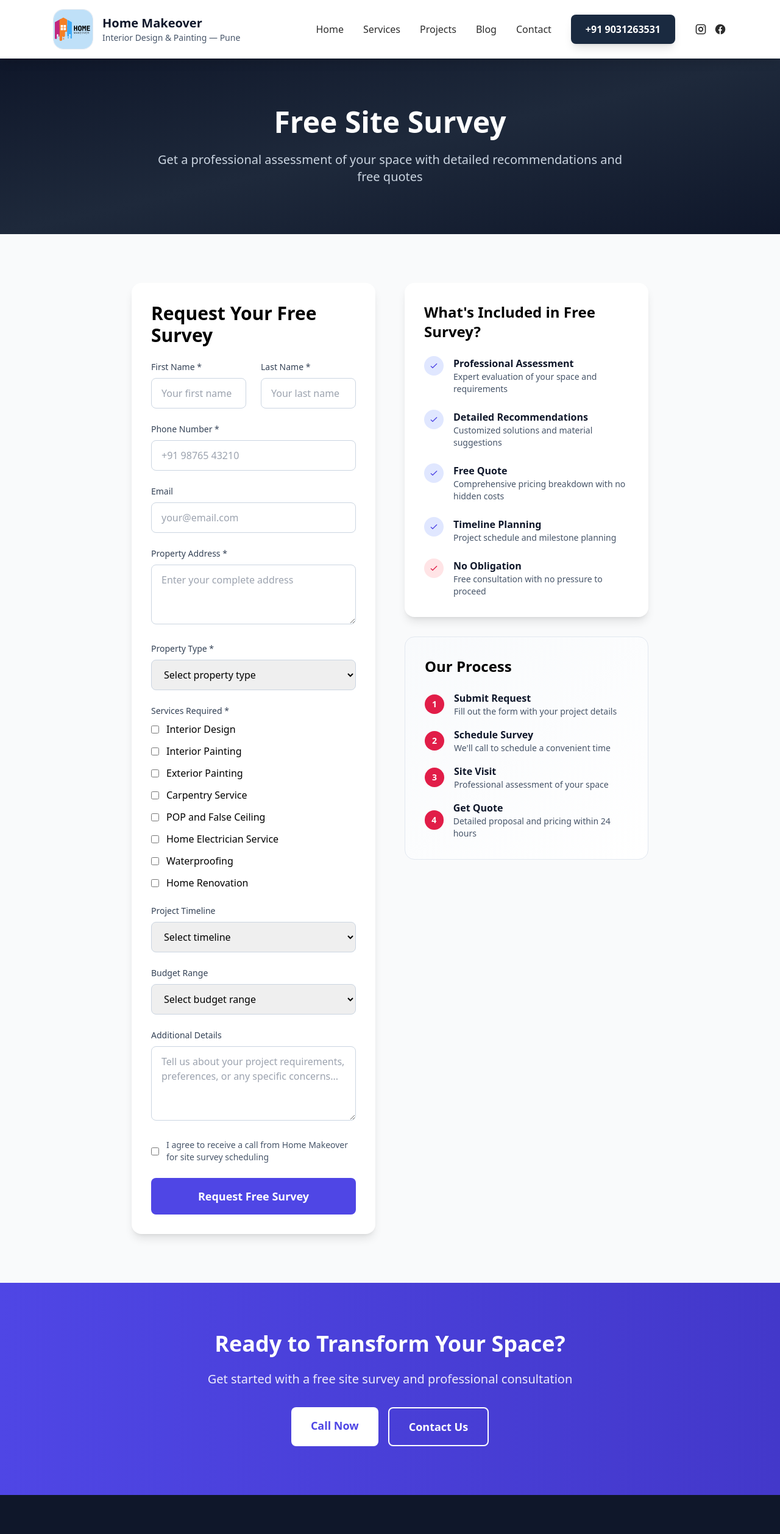
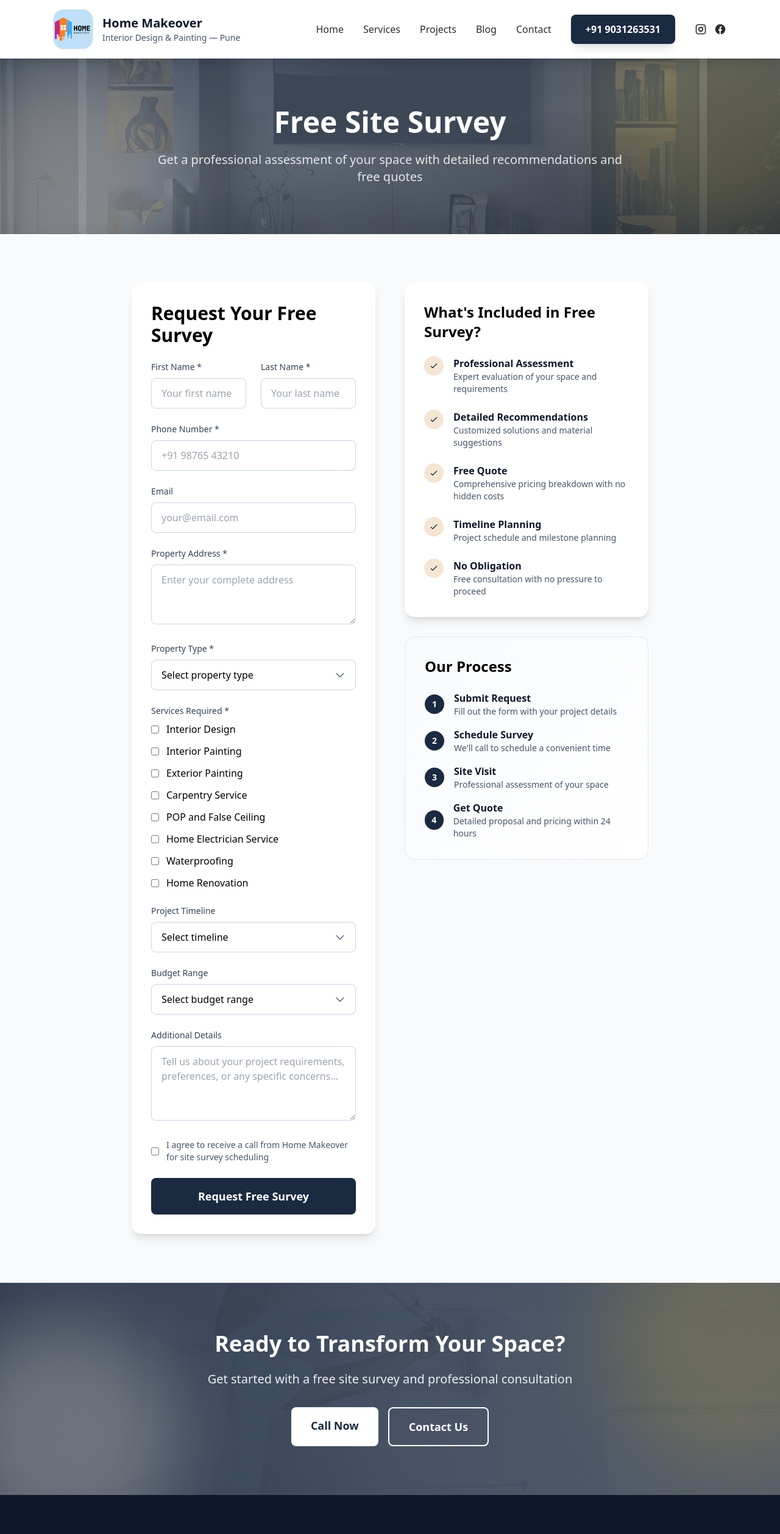
Before and after one commit to rizwan-dev/homemakeover, a Next.js app: page /survey in a window 1280 px wide. Shown: the top 2516 px of the page at 61% size. Built offline with nearby package versions, Linux system fonts and the light colour scheme.

Commit message:
Fixed design of survey page

```diff
--- a/pages/survey.js
+++ b/pages/survey.js
@@ -84,10 +84,18 @@ export default function Survey() {
 
       <main className="min-h-screen bg-gray-50">
         {/* Hero Section */}
-        <section className="bg-gradient-to-br from-slate-900 via-slate-800 to-slate-900 text-white py-20">
-          <div className="max-w-6xl mx-auto px-6 text-center">
+        <section className="relative text-white overflow-hidden py-20">
+          <img
+            src="/images/project/05-wagholi-interior-wall-painting-main.webp"
+            alt="Survey header background"
+            className="absolute inset-0 w-full h-full object-cover opacity-50"
+          />
+          <div className="absolute inset-0 bg-gradient-to-br from-primary/75 via-primary/65 to-primary-dark/80" />
+          <div className="absolute -top-24 -right-24 w-96 h-96 bg-accent rounded-full blur-3xl opacity-20" />
+          <div className="absolute -bottom-24 -left-24 w-96 h-96 bg-secondary rounded-full blur-3xl opacity-30" />
+          <div className="relative max-w-6xl mx-auto px-6 text-center">
             <h1 className="text-5xl font-bold mb-6">Free Site Survey</h1>
-            <p className="text-xl text-slate-300 max-w-3xl mx-auto">
+            <p className="text-xl text-white/85 max-w-3xl mx-auto">
               Get a professional assessment of your space with detailed recommendations and free quotes
             </p>
           </div>
@@ -115,7 +123,7 @@ export default function Survey() {
                         value={formData.firstName}
                         onChange={handleChange}
                         required
-                        className="w-full px-4 py-3 border border-slate-300 rounded-lg focus:ring-2 focus:ring-indigo-500 focus:border-transparent"
+                        className="w-full px-4 py-3 border border-slate-300 rounded-lg focus:ring-2 focus:ring-primary focus:border-transparent"
                         placeholder="Your first name"
                       />
                     </div>
@@ -127,7 +135,7 @@ export default function Survey() {
                         value={formData.lastName}
                         onChange={handleChange}
                         required
-                        className="w-full px-4 py-3 border border-slate-300 rounded-lg focus:ring-2 focus:ring-indigo-500 focus:border-transparent"
+                        className="w-full px-4 py-3 border border-slate-300 rounded-lg focus:ring-2 focus:ring-primary focus:border-transparent"
                         placeholder="Your last name"
                       />
                     </div>
@@ -141,7 +149,7 @@ export default function Survey() {
                       value={formData.phone}
                       onChange={handleChange}
                       required
-                       className="w-full px-4 py-3 border border-slate-300 rounded-lg focus:ring-2 focus:ring-indigo-500 focus:border-transparent"
+                       className="w-full px-4 py-3 border border-slate-300 rounded-lg focus:ring-2 focus:ring-primary focus:border-transparent"
                       placeholder="+91 98765 43210"
                     />
                   </div>
@@ -153,7 +161,7 @@ export default function Survey() {
                       name="email"
                       value={formData.email}
                       onChange={handleChange}
-                       className="w-full px-4 py-3 border border-slate-300 rounded-lg focus:ring-2 focus:ring-indigo-500 focus:border-transparent"
+                       className="w-full px-4 py-3 border border-slate-300 rounded-lg focus:ring-2 focus:ring-primary focus:border-transparent"
                       placeholder="your@email.com"
                     />
                   </div>
@@ -173,12 +181,13 @@ export default function Survey() {
 
                   <div>
                     <label className="block text-sm font-medium text-slate-700 mb-2">Property Type *</label>
+                    <div className="relative">
                       <select
                         name="propertyType"
                         value={formData.propertyType}
                         onChange={handleChange}
                         required
-                       className="w-full px-4 py-3 border border-slate-300 rounded-lg focus:ring-2 focus:ring-indigo-500 focus:border-transparent"
+                        className="w-full pr-12 pl-4 py-3 border border-slate-300 rounded-lg focus:ring-2 focus:ring-primary focus:border-transparent appearance-none bg-white"
                       >
                         <option value="">Select property type</option>
                         <option value="apartment">Apartment</option>
@@ -187,6 +196,8 @@ export default function Survey() {
                         <option value="office">Office/Commercial</option>
                         <option value="other">Other</option>
                       </select>
+                      <svg className="pointer-events-none absolute right-4 top-1/2 -translate-y-1/2 w-5 h-5 text-slate-500" fill="none" stroke="currentColor" viewBox="0 0 24 24"><path strokeLinecap="round" strokeLinejoin="round" strokeWidth="2" d="M19 9l-7 7-7-7"/></svg>
+                    </div>
                   </div>
 
                   <div>
@@ -285,11 +296,12 @@ export default function Survey() {
 
                   <div>
                     <label className="block text-sm font-medium text-slate-700 mb-2">Project Timeline</label>
+                    <div className="relative">
                       <select
                         name="timeline"
                         value={formData.timeline}
                         onChange={handleChange}
-                      className="w-full px-4 py-3 border border-slate-300 rounded-lg focus:ring-2 focus:ring-rose-500 focus:border-transparent"
+                        className="w-full pr-12 pl-4 py-3 border border-slate-300 rounded-lg focus:ring-2 focus:ring-primary focus:border-transparent appearance-none bg-white"
                       >
                         <option value="">Select timeline</option>
                         <option value="immediate">Immediate (Within 1 month)</option>
@@ -297,15 +309,18 @@ export default function Survey() {
                         <option value="planning">Planning Phase (3-6 months)</option>
                         <option value="future">Future (6+ months)</option>
                       </select>
+                      <svg className="pointer-events-none absolute right-4 top-1/2 -translate-y-1/2 w-5 h-5 text-slate-500" fill="none" stroke="currentColor" viewBox="0 0 24 24"><path strokeLinecap="round" strokeLinejoin="round" strokeWidth="2" d="M19 9l-7 7-7-7"/></svg>
+                    </div>
                   </div>
 
                   <div>
                     <label className="block text-sm font-medium text-slate-700 mb-2">Budget Range</label>
+                    <div className="relative">
                       <select
                         name="budget"
                         value={formData.budget}
                         onChange={handleChange}
-                      className="w-full px-4 py-3 border border-slate-300 rounded-lg focus:ring-2 focus:ring-rose-500 focus:border-transparent"
+                        className="w-full pr-12 pl-4 py-3 border border-slate-300 rounded-lg focus:ring-2 focus:ring-primary focus:border-transparent appearance-none bg-white"
                       >
                         <option value="">Select budget range</option>
                         <option value="under-50k">Under ₹50,000</option>
@@ -314,6 +329,8 @@ export default function Survey() {
                         <option value="2l-5l">₹2,00,000 - ₹5,00,000</option>
                         <option value="5l+">₹5,00,000+</option>
                       </select>
+                      <svg className="pointer-events-none absolute right-4 top-1/2 -translate-y-1/2 w-5 h-5 text-slate-500" fill="none" stroke="currentColor" viewBox="0 0 24 24"><path strokeLinecap="round" strokeLinejoin="round" strokeWidth="2" d="M19 9l-7 7-7-7"/></svg>
+                    </div>
                   </div>
 
                   <div>
@@ -323,7 +340,7 @@ export default function Survey() {
                       value={formData.details}
                       onChange={handleChange}
                       rows="4"
-                      className="w-full px-4 py-3 border border-slate-300 rounded-lg focus:ring-2 focus:ring-rose-500 focus:border-transparent"
+                      className="w-full px-4 py-3 border border-slate-300 rounded-lg focus:ring-2 focus:ring-primary focus:border-transparent"
                       placeholder="Tell us about your project requirements, preferences, or any specific concerns..."
                     ></textarea>
                   </div>
@@ -340,7 +357,7 @@ export default function Survey() {
                   <button
                     type="submit"
                     disabled={isSubmitting}
-                     className="w-full px-8 py-4 bg-indigo-600 hover:bg-indigo-700 disabled:bg-slate-400 text-white rounded-lg font-semibold text-lg transition-colors"
+                     className="w-full px-8 py-4 bg-primary hover:bg-secondary disabled:bg-slate-400 text-white rounded-lg font-semibold text-lg transition-colors"
                   >
                     {isSubmitting ? 'Sending Request...' : 'Request Free Survey'}
                   </button>
@@ -354,8 +371,8 @@ export default function Survey() {
 
                   <div className="space-y-6">
                     <div className="flex items-start gap-4">
-                       <div className="w-8 h-8 bg-indigo-100 rounded-full flex items-center justify-center flex-shrink-0">
-                         <svg className="w-4 h-4 text-indigo-600" fill="none" stroke="currentColor" viewBox="0 0 24 24">
+                       <div className="w-8 h-8 bg-secondary rounded-full flex items-center justify-center flex-shrink-0">
+                         <svg className="w-4 h-4 text-primary" fill="none" stroke="currentColor" viewBox="0 0 24 24">
                           <path strokeLinecap="round" strokeLinejoin="round" strokeWidth={2} d="M5 13l4 4L19 7" />
                         </svg>
                       </div>
@@ -366,8 +383,8 @@ export default function Survey() {
                     </div>
 
                     <div className="flex items-start gap-4">
-                       <div className="w-8 h-8 bg-indigo-100 rounded-full flex items-center justify-center flex-shrink-0">
-                         <svg className="w-4 h-4 text-indigo-600" fill="none" stroke="currentColor" viewBox="0 0 24 24">
+                       <div className="w-8 h-8 bg-secondary rounded-full flex items-center justify-center flex-shrink-0">
+                         <svg className="w-4 h-4 text-primary" fill="none" stroke="currentColor" viewBox="0 0 24 24">
                           <path strokeLinecap="round" strokeLinejoin="round" strokeWidth={2} d="M5 13l4 4L19 7" />
                         </svg>
                       </div>
@@ -378,8 +395,8 @@ export default function Survey() {
                     </div>
 
                     <div className="flex items-start gap-4">
-                       <div className="w-8 h-8 bg-indigo-100 rounded-full flex items-center justify-center flex-shrink-0">
-                         <svg className="w-4 h-4 text-indigo-600" fill="none" stroke="currentColor" viewBox="0 0 24 24">
+                       <div className="w-8 h-8 bg-secondary rounded-full flex items-center justify-center flex-shrink-0">
+                         <svg className="w-4 h-4 text-primary" fill="none" stroke="currentColor" viewBox="0 0 24 24">
                           <path strokeLinecap="round" strokeLinejoin="round" strokeWidth={2} d="M5 13l4 4L19 7" />
                         </svg>
                       </div>
@@ -390,8 +407,8 @@ export default function Survey() {
                     </div>
 
                     <div className="flex items-start gap-4">
-                       <div className="w-8 h-8 bg-indigo-100 rounded-full flex items-center justify-center flex-shrink-0">
-                         <svg className="w-4 h-4 text-indigo-600" fill="none" stroke="currentColor" viewBox="0 0 24 24">
+                       <div className="w-8 h-8 bg-secondary rounded-full flex items-center justify-center flex-shrink-0">
+                         <svg className="w-4 h-4 text-primary" fill="none" stroke="currentColor" viewBox="0 0 24 24">
                           <path strokeLinecap="round" strokeLinejoin="round" strokeWidth={2} d="M5 13l4 4L19 7" />
                         </svg>
                       </div>
@@ -402,8 +419,8 @@ export default function Survey() {
                     </div>
 
                     <div className="flex items-start gap-4">
-                      <div className="w-8 h-8 bg-rose-100 rounded-full flex items-center justify-center flex-shrink-0">
-                        <svg className="w-4 h-4 text-rose-600" fill="none" stroke="currentColor" viewBox="0 0 24 24">
+                      <div className="w-8 h-8 bg-secondary rounded-full flex items-center justify-center flex-shrink-0">
+                        <svg className="w-4 h-4 text-primary" fill="none" stroke="currentColor" viewBox="0 0 24 24">
                           <path strokeLinecap="round" strokeLinejoin="round" strokeWidth={2} d="M5 13l4 4L19 7" />
                         </svg>
                       </div>
@@ -421,7 +438,7 @@ export default function Survey() {
 
                   <div className="space-y-4">
                     <div className="flex items-center gap-4">
-                      <div className="w-8 h-8 bg-rose-600 text-white rounded-full flex items-center justify-center text-sm font-bold">
+                      <div className="w-8 h-8 bg-primary text-white rounded-full flex items-center justify-center text-sm font-bold">
                         1
                       </div>
                       <div>
@@ -431,7 +448,7 @@ export default function Survey() {
                     </div>
 
                     <div className="flex items-center gap-4">
-                      <div className="w-8 h-8 bg-rose-600 text-white rounded-full flex items-center justify-center text-sm font-bold">
+                      <div className="w-8 h-8 bg-primary text-white rounded-full flex items-center justify-center text-sm font-bold">
                         2
                       </div>
                       <div>
@@ -441,7 +458,7 @@ export default function Survey() {
                     </div>
 
                     <div className="flex items-center gap-4">
-                      <div className="w-8 h-8 bg-rose-600 text-white rounded-full flex items-center justify-center text-sm font-bold">
+                      <div className="w-8 h-8 bg-primary text-white rounded-full flex items-center justify-center text-sm font-bold">
                         3
                       </div>
                       <div>
@@ -451,7 +468,7 @@ export default function Survey() {
                     </div>
 
                     <div className="flex items-center gap-4">
-                      <div className="w-8 h-8 bg-rose-600 text-white rounded-full flex items-center justify-center text-sm font-bold">
+                      <div className="w-8 h-8 bg-primary text-white rounded-full flex items-center justify-center text-sm font-bold">
                         4
                       </div>
                       <div>
@@ -467,17 +484,25 @@ export default function Survey() {
         </section>
 
         {/* CTA Section */}
-        <section className="py-20 bg-gradient-to-r from-indigo-600 to-indigo-700 text-white">
-          <div className="max-w-4xl mx-auto px-6 text-center">
+        <section className="relative py-20 text-white overflow-hidden">
+          <img
+            src="/images/services/02-interior-painting-hero.webp"
+            alt="Survey background"
+            className="absolute inset-0 w-full h-full object-cover opacity-30"
+          />
+          <div className="absolute inset-0 bg-gradient-to-r from-primary/90 via-primary/80 to-primary-dark/70" />
+          <div className="absolute -top-24 -right-24 w-96 h-96 bg-accent rounded-full blur-3xl opacity-20" />
+          <div className="absolute -bottom-24 -left-24 w-96 h-96 bg-secondary rounded-full blur-3xl opacity-30" />
+          <div className="relative max-w-4xl mx-auto px-6 text-center">
             <h2 className="text-4xl font-bold mb-6">Ready to Transform Your Space?</h2>
             <p className="text-xl mb-8 opacity-90">
               Get started with a free site survey and professional consultation
             </p>
             <div className="flex flex-col sm:flex-row gap-4 justify-center">
-              <a href="tel:+919031263531" className="inline-block px-8 py-4 bg-white text-indigo-600 rounded-lg font-semibold text-lg hover:bg-slate-100 transition-colors">
+              <a href="tel:+919031263531" className="inline-block px-8 py-4 bg-white text-primary rounded-lg font-semibold text-lg hover:bg-secondary transition-colors">
                 Call Now
               </a>
-              <a href="/contact" className="inline-block px-8 py-4 border-2 border-white text-white rounded-lg font-semibold text-lg hover:bg-white hover:text-indigo-600 transition-colors">
+              <a href="/contact" className="inline-block px-8 py-4 border-2 border-white text-white rounded-lg font-semibold text-lg hover:bg-white hover:text-primary transition-colors">
                 Contact Us
               </a>
             </div>
```
Lines whose indentation alone changed are shown as unchanged.
